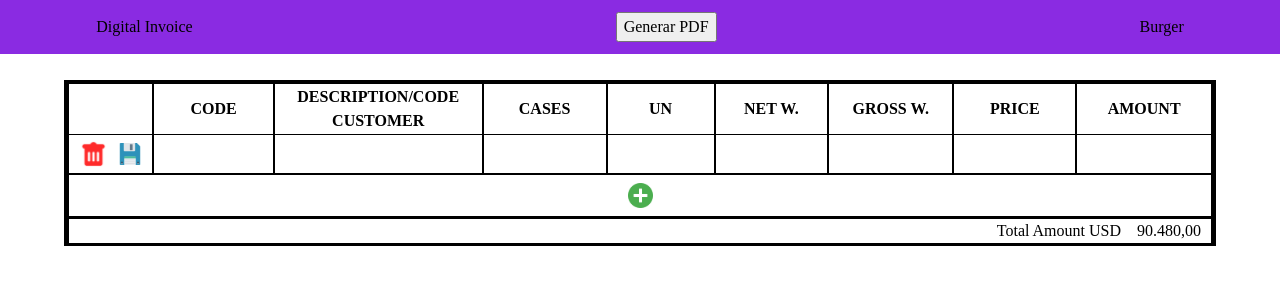
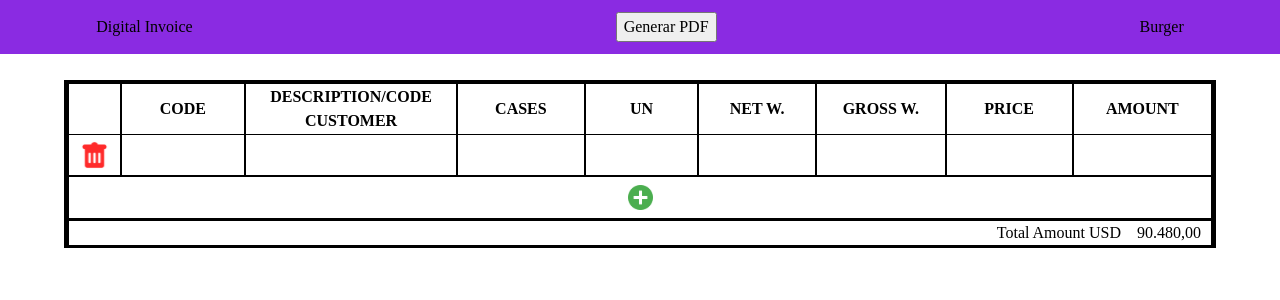
Before and after one commit to PDFgenerator/PDFgenerator.github.io, a React (Create React App) app: page / in a window 1280 px wide. Shown: the top 300 px of the page. Built offline with nearby package versions, Linux system fonts and the light colour scheme; a web font is replaced by a local one.

Commit message:
Funcionality in button disquete v1.0

```diff
--- a/src/App/Inovoice/RowCard/rowCard.jsx
+++ b/src/App/Inovoice/RowCard/rowCard.jsx
@@ -3,11 +3,16 @@ import bucket from "../../../Assets/borrar.svg";
 import disquete from "../../../Assets/disquete.svg";
 
 export function RowCard() {
+
+    const save = () => {
+
+    }
+
     return (
         <tr className={css.RowStyles}>
             <td className={css.FirstInput}>
                 <button><img className={css.Bucket} src={bucket} alt="bucket" /></button>
-                <button><img src={disquete} alt="disquete" /></button>
+                {/* <button onClick={ () =>  } ><img src={disquete} alt="disquete" /></button> */}
             </td>
             <td><input type="number" step="1"/></td>
             <td><input className={css.InputText} type="text" /></td>
```
